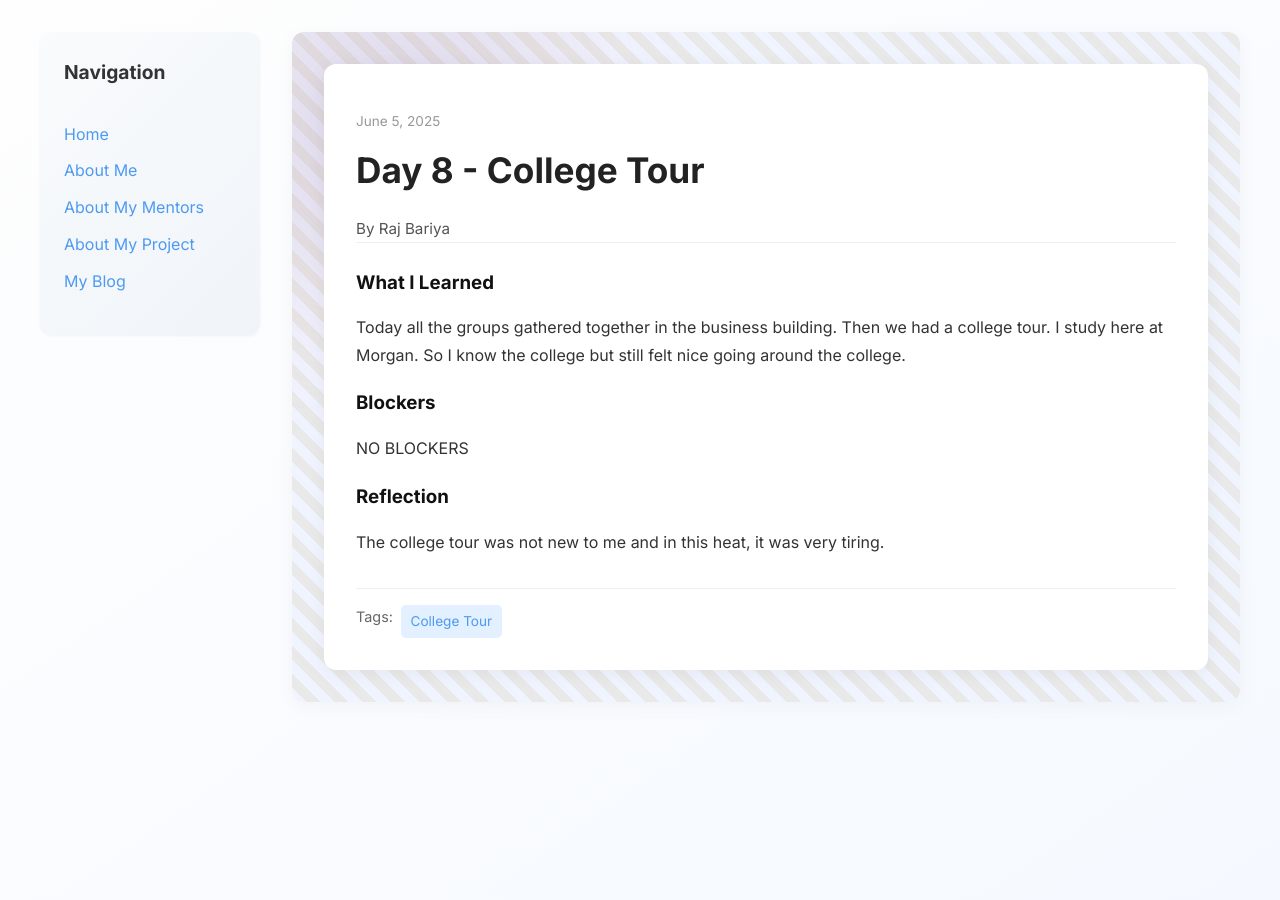
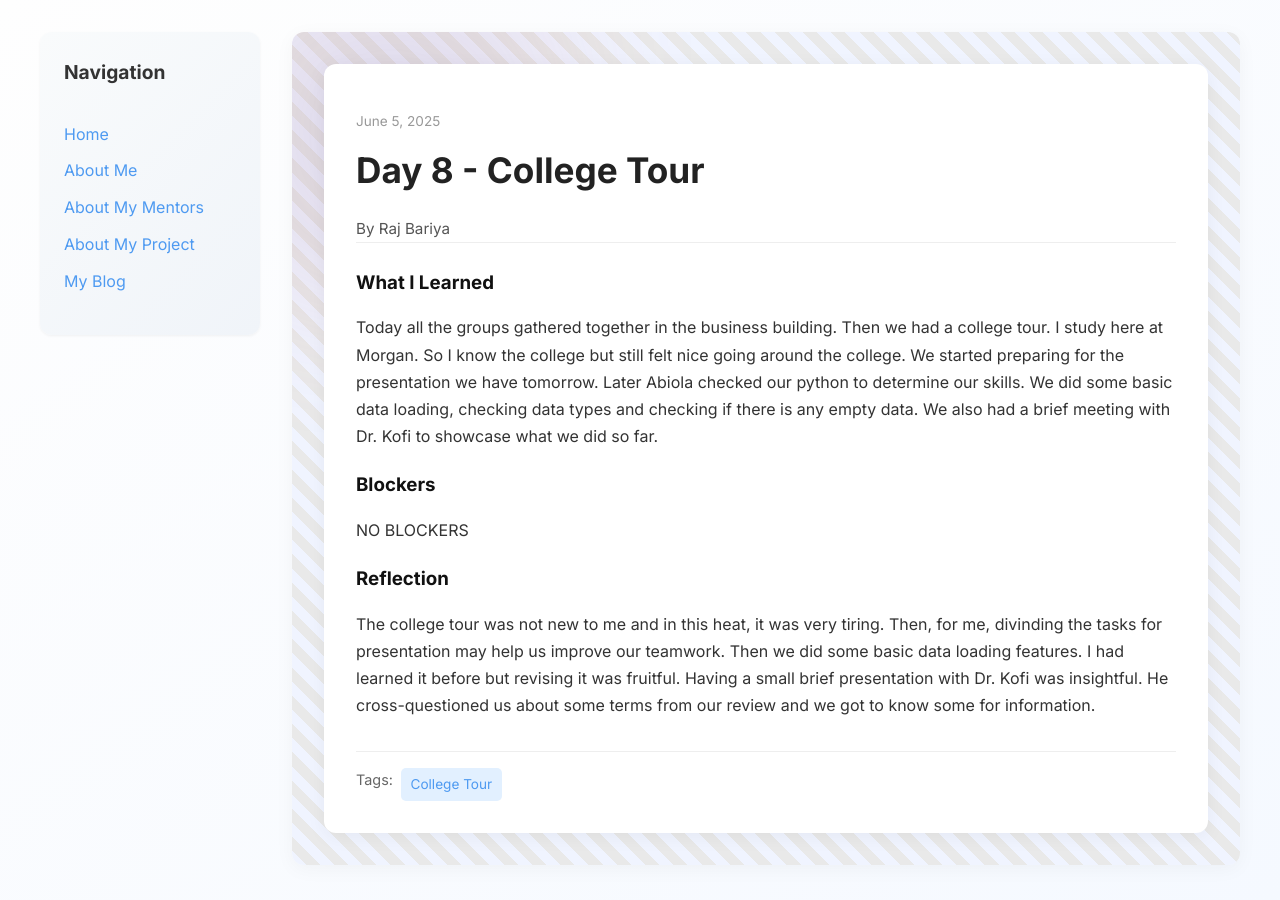
Before and after one commit to rajbariyaa/rajbariyaa.github.io, a Jekyll site: the page built from _posts/2025-06-5-day-8.md, in a window 1280 px wide. Built offline with Jekyll 4.4.1, drawn with Linux system fonts in a browser that asks for light colours.

Commit message:
Update 2025-06-5-day-8.md

```diff
--- a/_posts/2025-06-5-day-8.md
+++ b/_posts/2025-06-5-day-8.md
@@ -7,10 +7,10 @@ permalink: /day8.html
 tags: ["College Tour"]
 
 what_i_learned: |
-  Today all the groups gathered together in the business building. Then we had a college tour. I study here at Morgan. So I know the college but still felt nice going around the college.
+  Today all the groups gathered together in the business building. Then we had a college tour. I study here at Morgan. So I know the college but still felt nice going around the college. We started preparing for the presentation we have tomorrow. Later Abiola checked our python to determine our skills. We did some basic data loading, checking data types and checking if there is any empty data. We also had a brief meeting with Dr. Kofi to showcase what we did so far.
 blockers: |
  NO BLOCKERS
 
 reflection: |
-  The college tour was not new to me and in this heat, it was very tiring.
+  The college tour was not new to me and in this heat, it was very tiring. Then, for me, divinding the tasks for presentation may help us improve our teamwork. Then we did some basic data loading features. I had learned it before but revising it was fruitful. Having a small brief presentation with Dr. Kofi was insightful. He cross-questioned us about some terms from our review and we got to know some for information.
 ---
```
